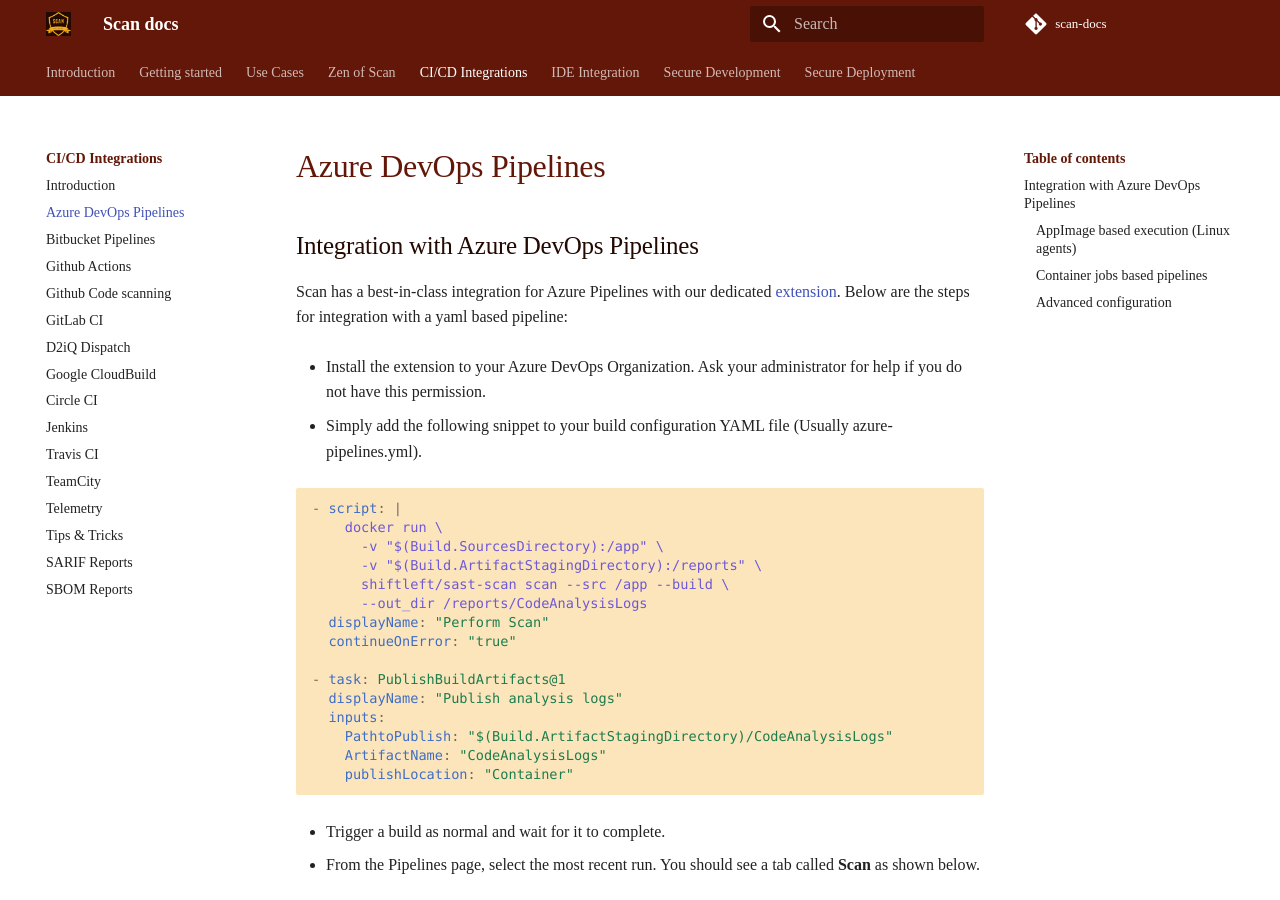
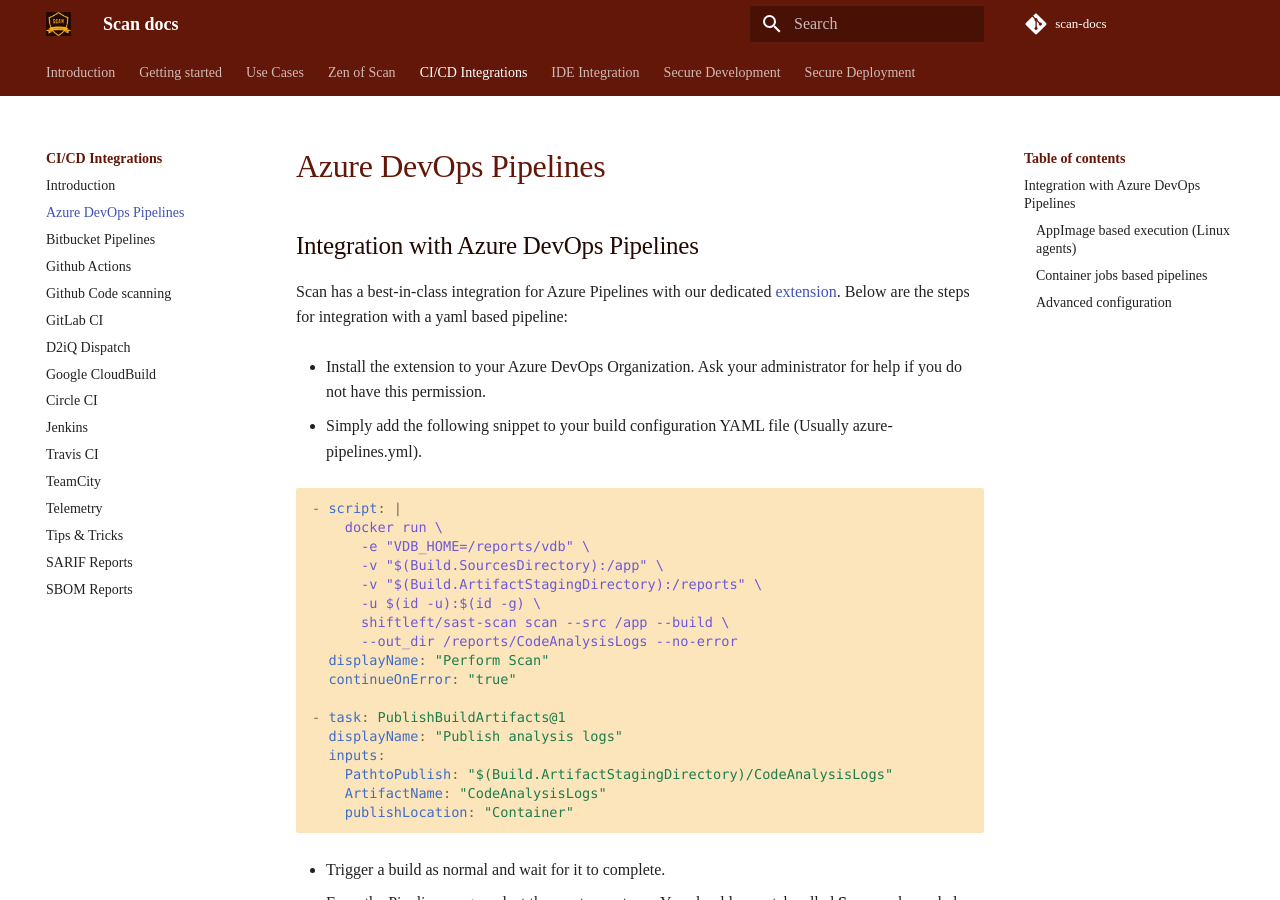
Before and after one commit to ShiftLeftSecurity/scan-docs, an MkDocs documentation site: the page built from docs/integrations/azure-devops-pipeline.md, in a window 1280 px wide and 900 px high. Built offline with MkDocs 1.6.1 and Material for MkDocs 9.7.7, drawn with Linux system fonts in a browser that asks for light colours; some web fonts are replaced; comment, search, counter and statistics services are not loaded.

Commit message:
Fix to generate reports as non-root (#73)
* Fix to generate reports as non-root

* Fix to generate reports as non-root

````diff
--- a/docs/integrations/azure-devops-pipeline.md
+++ b/docs/integrations/azure-devops-pipeline.md
@@ -9,10 +9,12 @@
 ```yaml
 - script: |
     docker run \
+      -e "VDB_HOME=/reports/vdb" \
       -v "$(Build.SourcesDirectory):/app" \
       -v "$(Build.ArtifactStagingDirectory):/reports" \
+      -u $(id -u):$(id -g) \
       shiftleft/sast-scan scan --src /app --build \
-      --out_dir /reports/CodeAnalysisLogs
+      --out_dir /reports/CodeAnalysisLogs --no-error
   displayName: "Perform Scan"
   continueOnError: "true"
 
````
